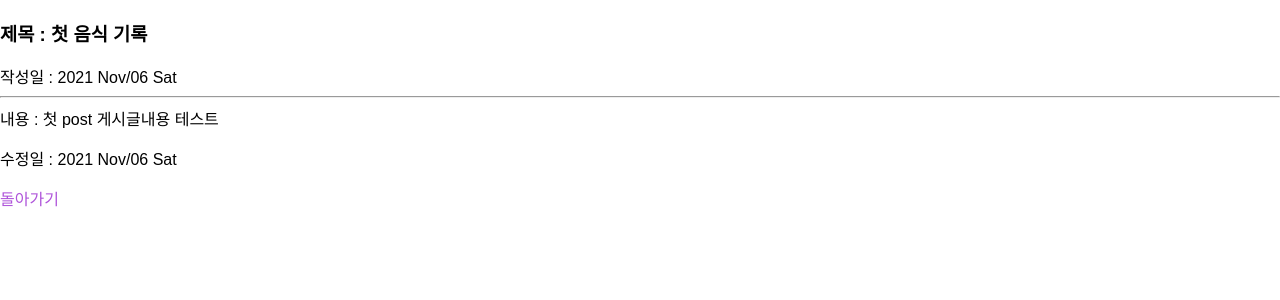
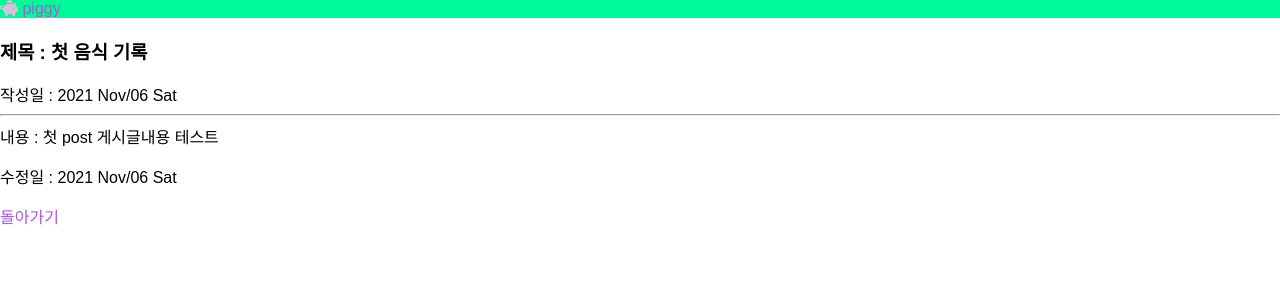
Before and after one commit to IT-HONGREAT/django_food_project, a Django app: page /posts/1 in a window 1280 px wide. Shown: the top 300 px of the page. Run offline with Django 3.2, Linux system fonts and the light colour scheme; data comes from the database, SQL or seed files in the repository; parts of the project's set-up code (start-up, migrations or seed data) failed here and were passed over; some libraries are stand-ins or nearby versions.

Commit message:
로고 세팅 및 상단바 홈 개념 적용

```diff
--- a/posts/templates/posts/base.html
+++ b/posts/templates/posts/base.html
@@ -9,7 +9,8 @@
     <script src="https://kit.fontawesome.com/f547247944.js" crossorigin="anonymous"></script>
 </head>
 <body>
-
+    {% block post_logo %}
+    {% endblock post_logo %}
     {% block post_container %}
     {% endblock post_container %}
 
--- a/posts/templates/posts/post_detail.html
+++ b/posts/templates/posts/post_detail.html
@@ -1,5 +1,14 @@
 {% extends './base.html' %}
 
+
+{% block post_logo %}
+<div class="navbar">
+    <div class="navbar_logo">
+        <i class="fas fa-piggy-bank"></i>
+        <a href={% url 'post-list' %}> piggy </a>
+    </div>
+</div>
+{% endblock post_logo %}
 
 {% block post_container %}
     <h3>제목 : {{post.title}}</h3>
--- a/posts/templates/posts/post_list.html
+++ b/posts/templates/posts/post_list.html
@@ -1,14 +1,16 @@
 {% extends './base.html' %}
 
 
-{% block post_container %}
+{% block post_logo %}
 <div class="navbar">
     <div class="navbar_logo">
         <i class="fas fa-piggy-bank"></i>
         <a href=""> piggy </a>
     </div>
 </div>
+{% endblock post_logo %}
 
+{% block post_container %}
     {% for  post in  posts%}
 
         <h3 class="navbar_menu">제목 : <a href={% url 'post-detail' post.id %}>{{post.title}}</a></h3>
```
